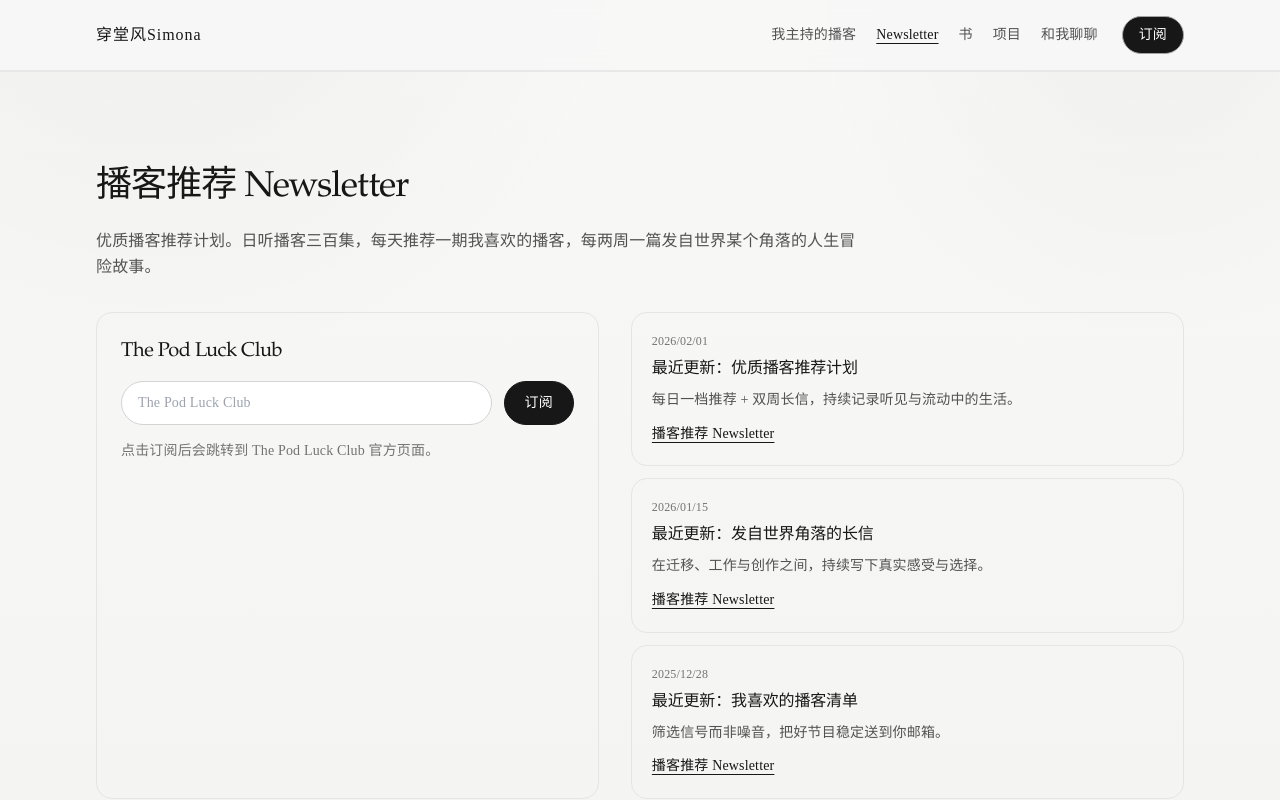
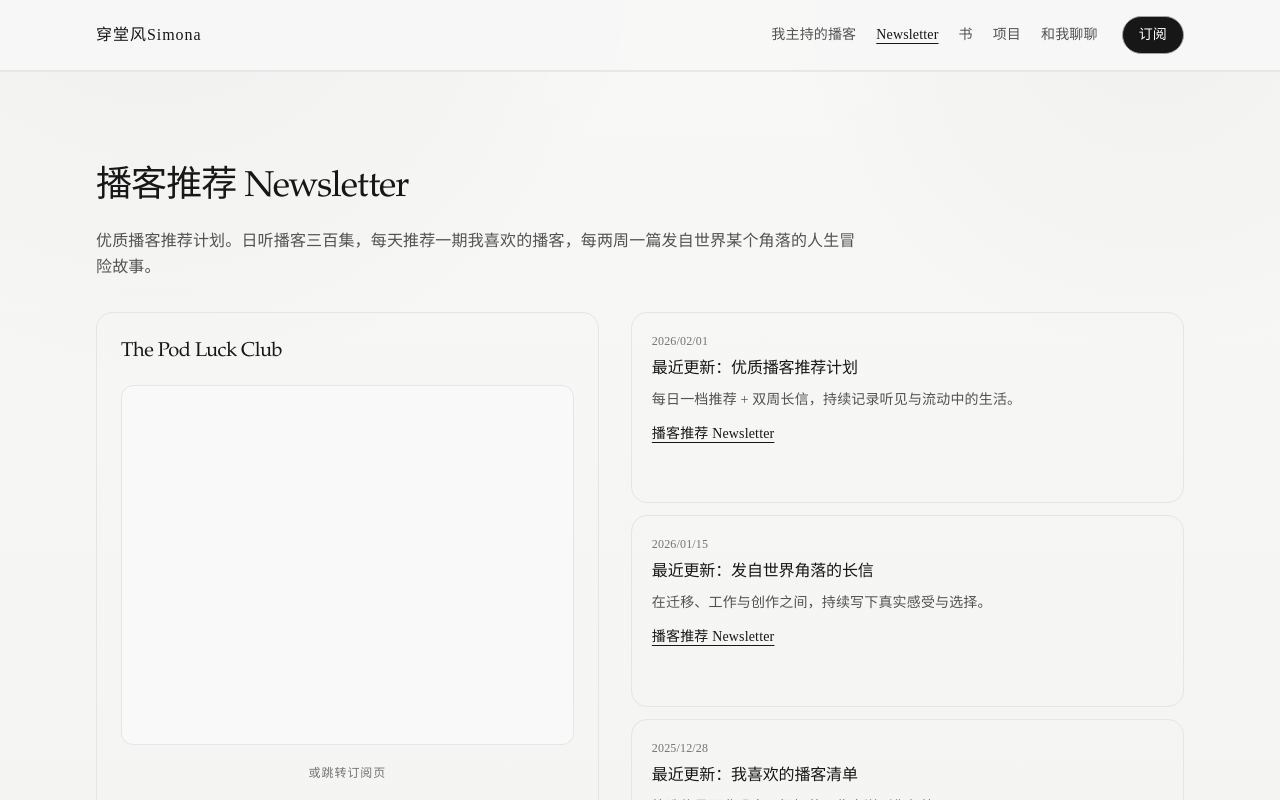
Before and after one commit to bluebluegrass/simona, a Next.js app: page /newsletter in a window 1280 px wide. Shown: the top 800 px of the page. Built offline with nearby package versions, Linux system fonts and the light colour scheme.

Commit message:
Embed Ghost signup form on newsletter page with fallback CTA

```diff
--- a/app/newsletter/page.tsx
+++ b/app/newsletter/page.tsx
@@ -1,4 +1,5 @@
 import type { Metadata } from "next";
+import GhostSignupEmbed from "@/components/GhostSignupEmbed";
 import Section from "@/components/Section";
 import SubscribeForm from "@/components/SubscribeForm";
 import { siteData } from "@/content/site";
@@ -20,8 +21,10 @@ export default function NewsletterPage() {
   return (
     <Section title={newsletter.title} intro={newsletter.valueProp}>
       <div className="grid gap-8 md:grid-cols-[1fr_1.1fr]">
-        <div className="space-y-4 rounded-2xl border border-neutral-200 p-6">
+        <div className="space-y-5 rounded-2xl border border-neutral-200 p-5 md:p-6">
           <h2 className="text-xl font-medium tracking-tight">{newsletter.name}</h2>
+          <GhostSignupEmbed />
+          <p className="text-center text-xs tracking-[0.08em] text-neutral-500">或跳转订阅页</p>
           <SubscribeForm />
           <p className="text-sm text-neutral-500">{newsletter.formHint}</p>
         </div>
--- /dev/null
+++ b/components/GhostSignupEmbed.tsx
@@ -0,0 +1,48 @@
+"use client";
+
+import { useEffect } from "react";
+import { useRef } from "react";
+
+const GHOST_SCRIPT_ID = "ghost-signup-form-script";
+
+export default function GhostSignupEmbed() {
+  const containerRef = useRef<HTMLDivElement>(null);
+
+  useEffect(() => {
+    if (!containerRef.current || document.getElementById(GHOST_SCRIPT_ID)) {
+      return;
+    }
+
+    const script = document.createElement("script");
+    script.id = GHOST_SCRIPT_ID;
+    script.async = true;
+    script.src = "https://cdn.jsdelivr.net/ghost/signup-form@~0.3/umd/signup-form.min.js";
+
+    script.setAttribute("data-background-color", "#fafafa");
+    script.setAttribute("data-text-color", "#111111");
+    script.setAttribute("data-button-color", "#111111");
+    script.setAttribute("data-button-text-color", "#ffffff");
+    script.setAttribute("data-title", "The Pod Luck Club｜播客推荐 Newsletter");
+    script.setAttribute(
+      "data-description",
+      "The Pod Luck Club 是一个以播客推荐为核心的个人 newsletter。 每个工作日分享精选播客，双周更新 3000 字长文，记录数字游民的环球生活、工作与长期思考。",
+    );
+    script.setAttribute(
+      "data-icon",
+      "https://thepodluckclub.com/content/images/size/w192h192/size/w256h256/2024/04/thepodluckclub.png",
+    );
+    script.setAttribute("data-site", "https://thepodluckclub.com/");
+    script.setAttribute("data-locale", "zh");
+
+    containerRef.current.appendChild(script);
+  }, []);
+
+  return (
+    <div
+      ref={containerRef}
+      className="overflow-hidden rounded-xl border border-neutral-200 bg-[rgba(250,250,250,0.9)]"
+      style={{ height: "40vmin", minHeight: "360px" }}
+      aria-label="Ghost signup form"
+    />
+  );
+}
```
